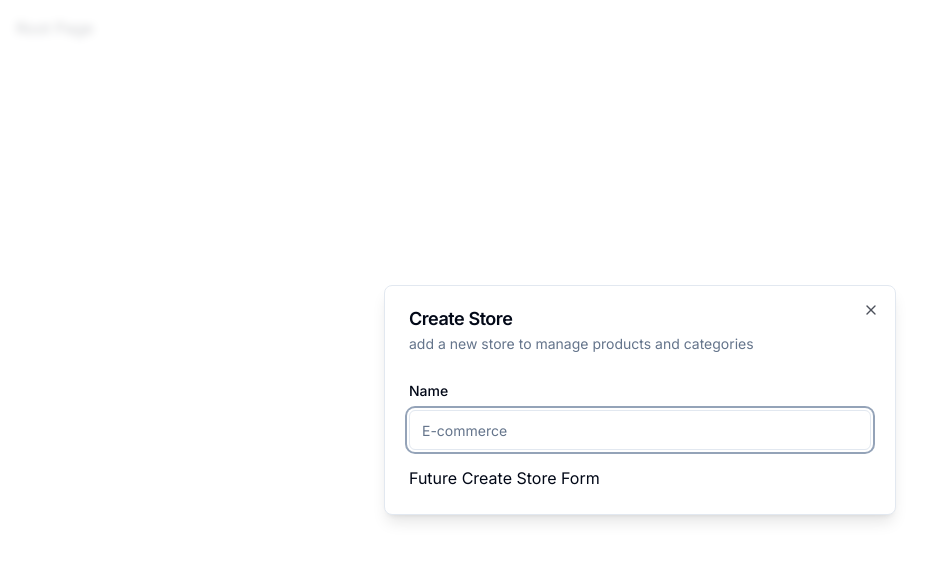
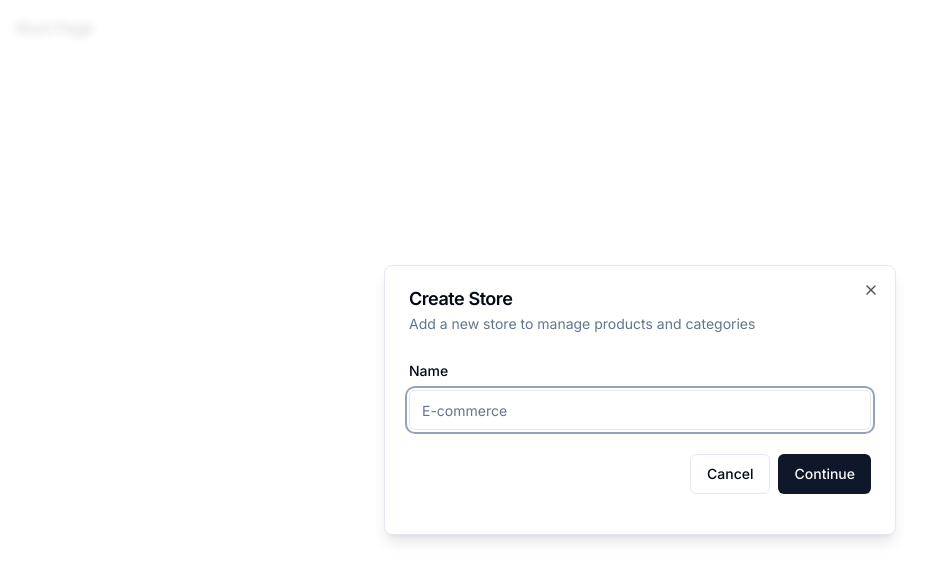
Before and after one commit to AndyRama/ecommerce-dashboard, a Next.js app: page / in a window 1280 px wide. Shown: the top 580 px of the page, without its empty margins (0-940 px from the left). Built offline with nearby package versions, Linux system fonts and the light colour scheme.

Commit message:
[enhancement] add message error and create btn component for store-modal

```diff
--- a/components/modals/store-modal.tsx
+++ b/components/modals/store-modal.tsx
@@ -1,14 +1,23 @@
 "use client"
 import * as z from "zod" ;
 import { useForm } from "react-hook-form";
-import {zodResolver} from "@hookform/resolvers/zod"
+import {zodResolver} from "@hookform/resolvers/zod";
 
-import { useStoreModal } from "@/hooks/use-store-modal"
-import { Modal } from "@/components/ui/modal"
+import { useStoreModal } from "@/hooks/use-store-modal";
+import { Modal } from "@/components/ui/modal";
 
-import { Form, FormField, FormItem, FormLabel, FormControl } from "@/components/ui/form";
+import {
+  Form,
+  FormField,
+  FormItem,
+  FormLabel,
+  FormControl,
+  FormMessage
+ }
+from "@/components/ui/form";
 
 import { Input } from "@/components/ui/input";
+import { Button } from "@/components/ui/button";
 
 import { useState } from "react";
 
@@ -34,7 +43,7 @@
   return (
     <Modal
       title={"Create Store"}
-      description={"add a new store to manage products and categories"}
+      description={"Add a new store to manage products and categories"}
       isOpen={storeModal.isOpen}
       onClose={storeModal.onClose}
     >
@@ -52,15 +61,25 @@
                       <Input disabled={loading}
                       placeholder="E-commerce" {...field}></Input>
                     </FormControl>
+                    <FormMessage></FormMessage>
                   </FormItem>
                 )}
               />
+
+              <div className="pt-6 space-x-2 flex items-center justify-end">
+                <Button
+                  disabled={loading}
+                  variant={"outline"}
+                  onClick={storeModal.onClose}
+                >
+                  Cancel
+                </Button>
+                <Button>Continue</Button>
+              </div>
             </form>
           </Form>
         </div>
       </div>
-
-      Future Create Store Form
     </Modal>
   )
 }
```
